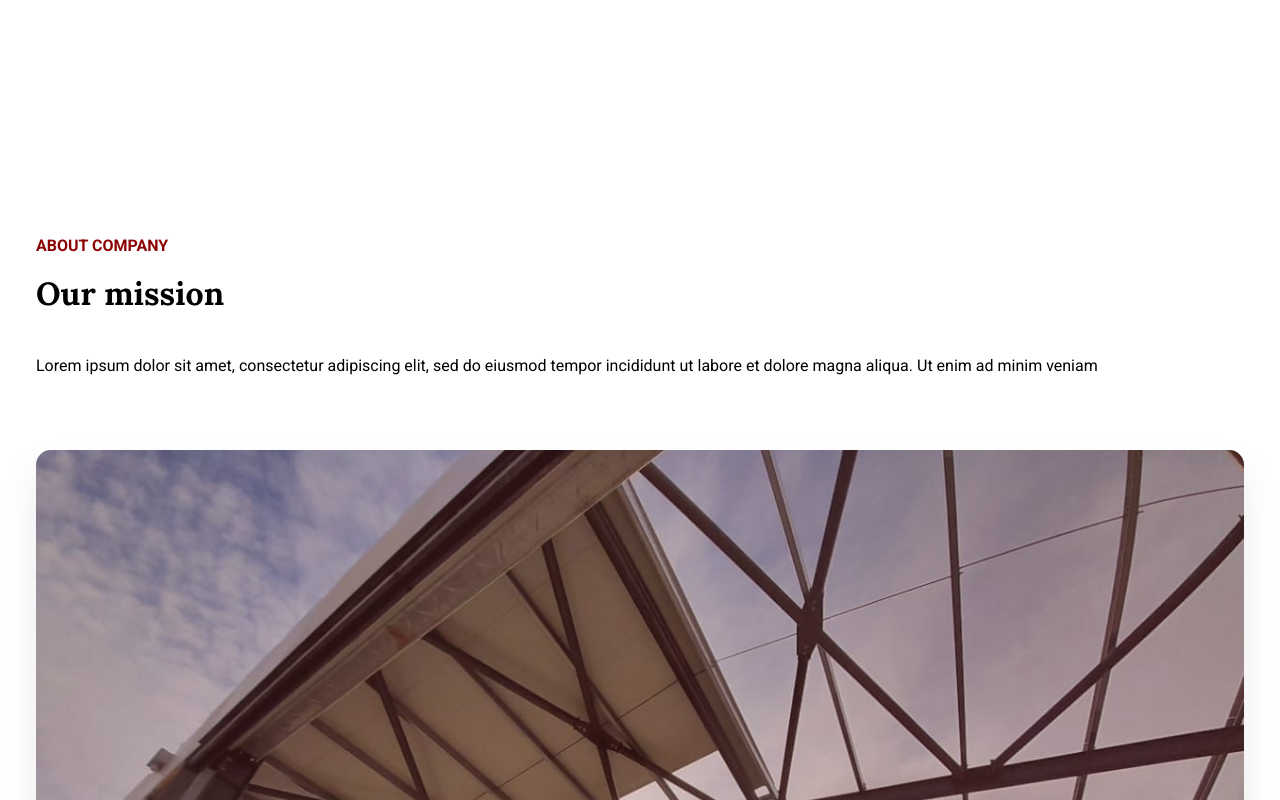
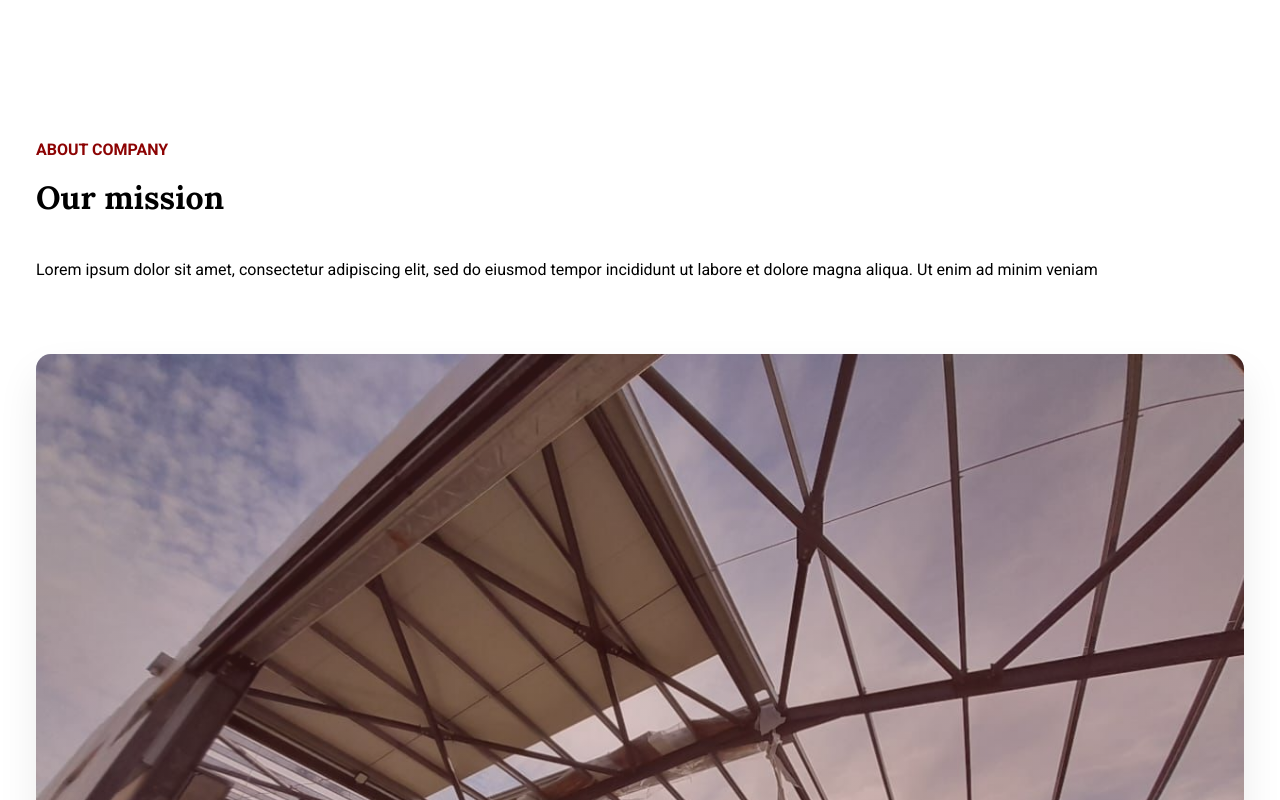
Before and after one commit to yazeedmomani/wrk_web_josor-steels, a React (Create React App) app: page / in a window 1280 px wide. Shown: the part 2400-3200 px from the top of the page. Built offline with nearby package versions, Linux system fonts and the light colour scheme; a web font is replaced by a local one.

Commit message:
fix spacing between sections

```diff
--- a/src/components/general/Step.module.css
+++ b/src/components/general/Step.module.css
@@ -53,10 +53,6 @@ html[dir="rtl"] .step article {
   margin-top: 1.2rem;
 }
 
-.step.last {
-  margin-bottom: 4.8rem;
-}
-
 .step.last svg {
   margin-top: 0;
 }
--- a/src/pages/home/HomeAbout.jsx
+++ b/src/pages/home/HomeAbout.jsx
@@ -28,7 +28,7 @@ function HomeAbout() {
         src={img}
         alt="Hanger"
       />
-      <PrimaryLink to="/about-us">
+      <PrimaryLink to="/about-us" styles={styles['primary-link']}>
         {contentContext[langContext.lang].home.about.link}
       </PrimaryLink>
     </section>
--- a/src/pages/home/HomeAbout.module.css
+++ b/src/pages/home/HomeAbout.module.css
@@ -1,5 +1,5 @@
 .section {
-  margin: 0 var(--content-horizontal-margin) 19.2rem;
+  margin: 0 var(--content-horizontal-margin) 14.4rem;
 }
 
 .section h2 {
@@ -12,5 +12,8 @@
 
 .section span {
   display: inline-block;
+}
+
+.primary-link{
   margin-top: 9.6rem;
 }
```
